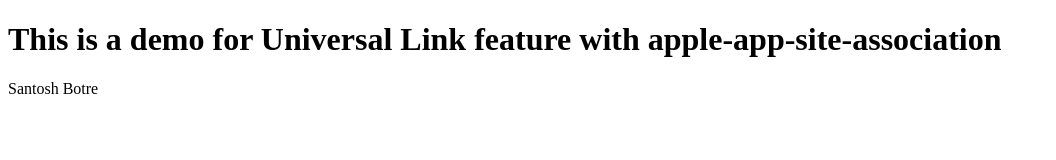
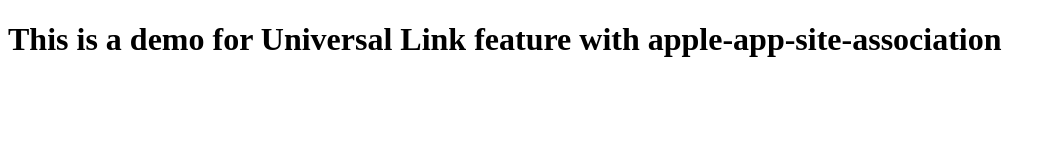
Before and after one commit to mfdcoder/universalLinks, a website: page index.html in a window 1280 px wide. Shown: the whole page, without its empty margins (0-1056 px from the left). Drawn offline with Linux system fonts and the light colour scheme.

Commit message:
Update index.html

```diff
--- a/index.html
+++ b/index.html
@@ -5,6 +5,6 @@
     </head>
   <body>
     <h1>This is a demo for Universal Link feature with apple-app-site-association</h1>
-    <p>Santosh Botre</p>
+
   </body>
 </html>
```
